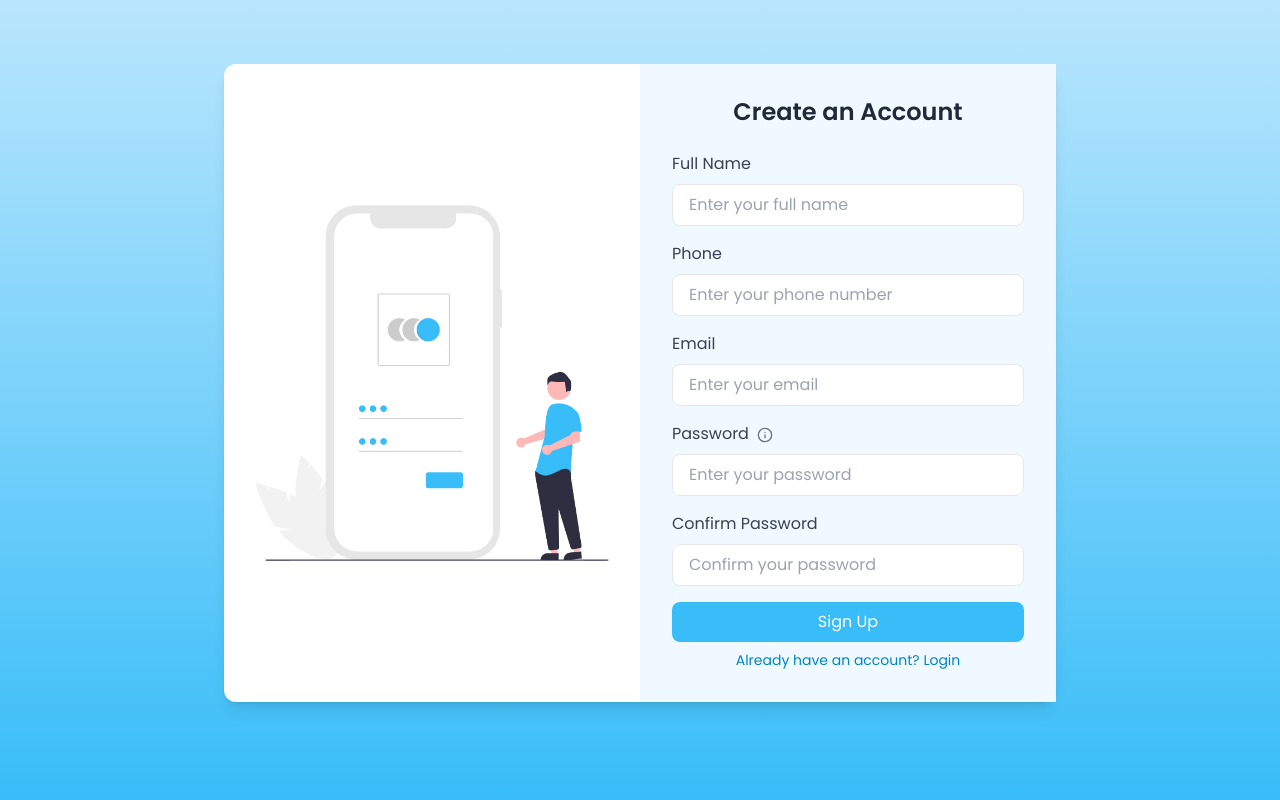
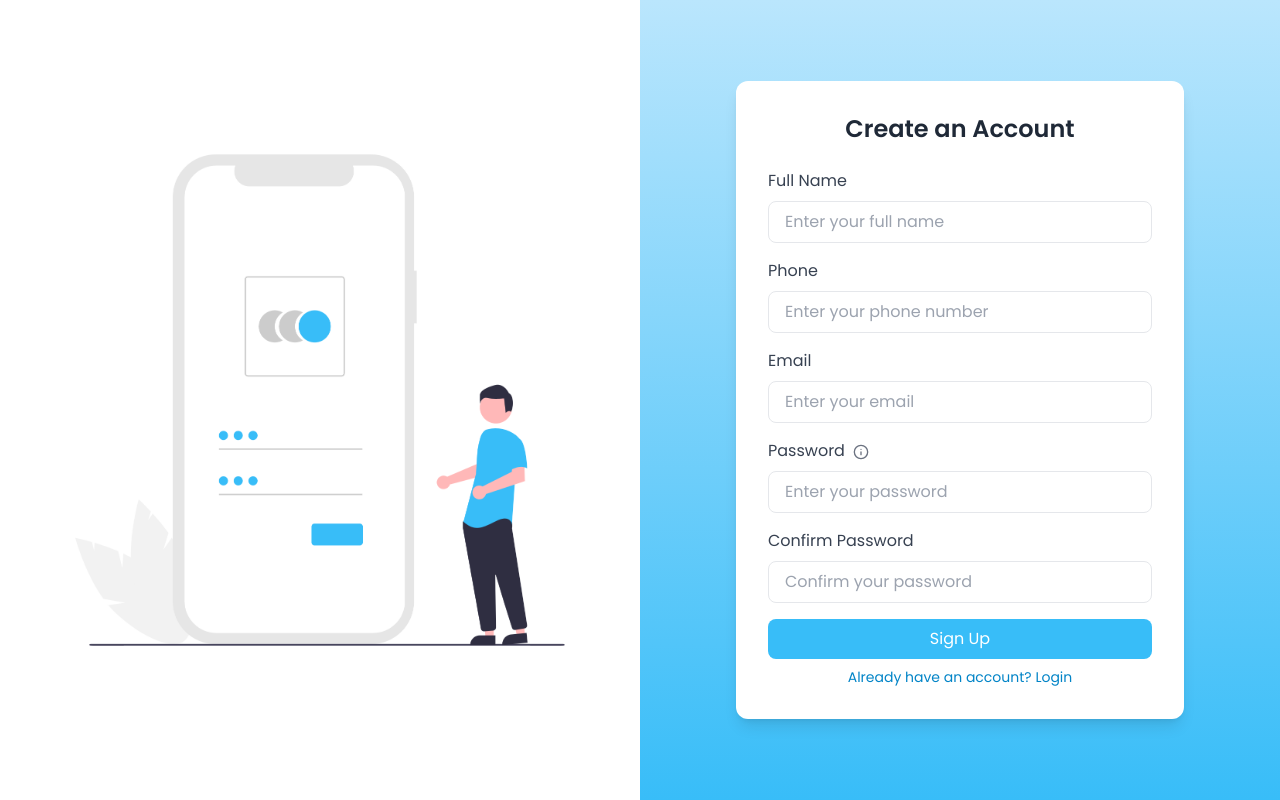
Before and after one commit to RED10xofficial/doctor, a Next.js app: page /signup in a window 1280 px wide. Built offline with nearby package versions, Linux system fonts and the light colour scheme; no server answers.

Commit message:
feat(signup): enhance SignupPage layout and improve SignupForm styling

```diff
--- a/app/(unauth)/signup/page.tsx
+++ b/app/(unauth)/signup/page.tsx
@@ -6,7 +6,8 @@ import SignupForm from "@/app/components/SignupForm";
 
 export const metadata: Metadata = {
   title: "Sign Up - Medical Education Platform",
-  description: "Create an account to access medical education courses and resources",
+  description:
+    "Create an account to access medical education courses and resources",
 };
 
 export default async function SignupPage() {
@@ -18,21 +19,22 @@ export default async function SignupPage() {
   }
 
   return (
-    <div className="w-full min-h-screen bg-gradient-to-t from-sky-400 to-sky-200 py-16 relative">
-      <div className="max-w-4xl mx-auto px-8">
-        <div className="bg-white rounded-xl shadow-lg grid grid-cols-2">
-          <div className="flex items-center justify-center rounded-l-xl">
+    <div className="flex w-full min-h-screen">
+      {/* Left Section - Image */}
+      <div className="w-1/2 bg-white flex items-center justify-center">
         <Image
           src="/register.png"
           alt="Medical Illustration"
-              className="w-full max-w-md rounded-lg"
+          className="w-full max-w-2xl p-8"
           width={500}
           height={500}
           priority
         />
       </div>
+
+      {/* Right Section - Login Form */}
+      <div className="w-1/2 bg-gradient-to-t from-sky-400 to-sky-200 p-8 flex items-center justify-center">
         <SignupForm />
-        </div>
       </div>
     </div>
   );
--- a/app/components/SignupForm.tsx
+++ b/app/components/SignupForm.tsx
@@ -50,7 +50,7 @@ export default function SignupForm() {
   };
 
   return (
-    <div className="p-8 bg-sky-50">
+    <div className="w-full max-w-md bg-white rounded-xl shadow-lg p-8">
       <h2 className="text-primaryText text-2xl font-semibold mb-6 text-center">
         Create an Account
       </h2>
```
Lines whose indentation alone changed are shown as unchanged.
